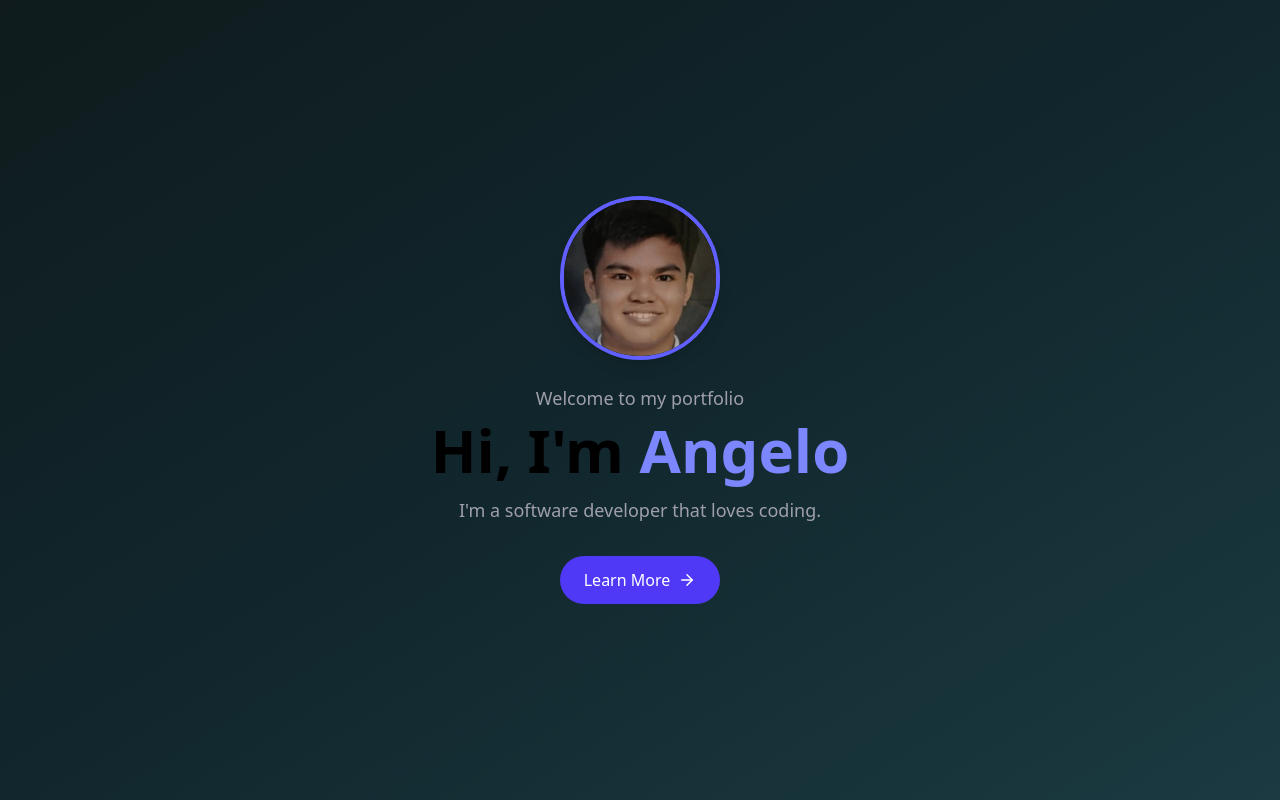
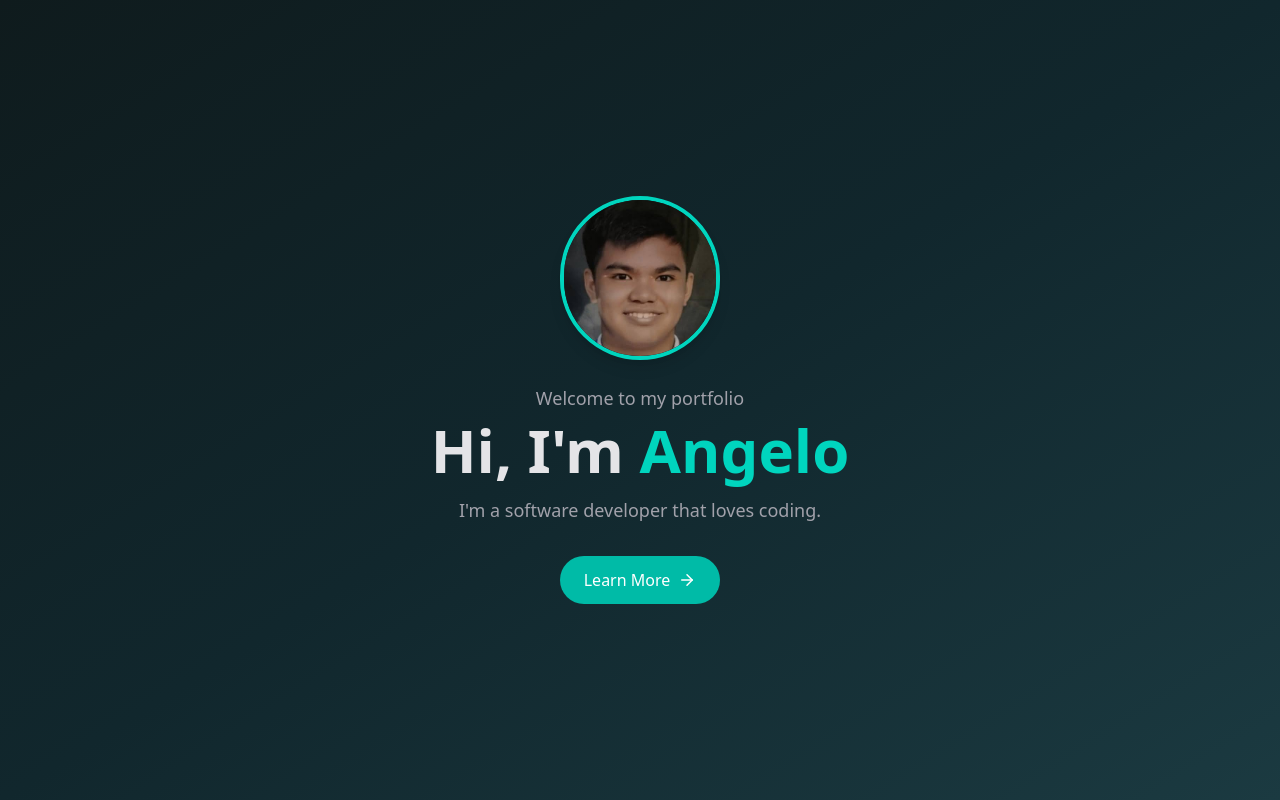
Before and after one commit to Angelo-Miguel-de-Padua/portfolio, a Next.js app: page / in a window 1280 px wide. Built offline with nearby package versions, Linux system fonts and the light colour scheme.

Commit message:
made a global css color for secondary text

```diff
--- a/src/components/Hero.tsx
+++ b/src/components/Hero.tsx
@@ -20,7 +20,7 @@ export default function Hero() {
           alt="Profile"
           width={160}
           height={160}
-          className="rounded-full object-cover border-4 border-indigo-500 shadow-lg"
+          className="rounded-full object-cover border-4 border-teal-400 shadow-lg"
         />
       </motion.div>
 
@@ -29,7 +29,8 @@ export default function Hero() {
         initial={{ opacity: 0, y: 10 }}
         animate={{ opacity: 1, y: 0 }}
         transition={{ duration: 0.6 }}
-        className="text-zinc-400 text-lg mb-2"
+        className="text-lg mb-2"
+        style={{ color: 'var(--color-text-secondary)' }}
       >
         Welcome to my portfolio
       </motion.p>
@@ -39,9 +40,9 @@ export default function Hero() {
         initial={{ opacity: 0, y: 20 }}
         animate={{ opacity: 1, y: 0 }}
         transition={{ duration: 0.8 }}
-        className="text-4xl sm:text-6xl font-bold"
+        className="text-4xl sm:text-6xl font-bold text-zinc-200"
       >
-        Hi, I&apos;m <span className="text-indigo-400">Angelo</span>
+        Hi, I&apos;m <span className="text-teal-400">Angelo</span>
       </motion.h1>
 
       {/* Description */}
@@ -49,7 +50,8 @@ export default function Hero() {
         initial={{ opacity: 0, y: 20 }}
         animate={{ opacity: 1, y: 0 }}
         transition={{ duration: 1 }}
-        className="mt-4 text-lg max-w-xl text-zinc-400"
+        className="mt-4 text-lg max-w-xl"
+        style={{ color: 'var(--color-text-secondary)' }}
       >
         I&apos;m a software developer that loves coding.
       </motion.p>
@@ -57,7 +59,7 @@ export default function Hero() {
       {/* Call-to-action button */}
       <motion.button
         whileHover={{ scale: 1.05 }}
-        className="mt-8 inline-flex items-center gap-2 px-6 py-3 bg-indigo-600 text-white rounded-full hover:bg-indigo-500 transition"
+        className="mt-8 inline-flex items-center gap-2 px-6 py-3 bg-teal-500 text-white rounded-full hover:bg-teal-600 transition"
       >
         Learn More <ArrowRight size={18} />
       </motion.button>
```
Also changed, not shown: src/app/globals.css (line endings or trailing spaces).
